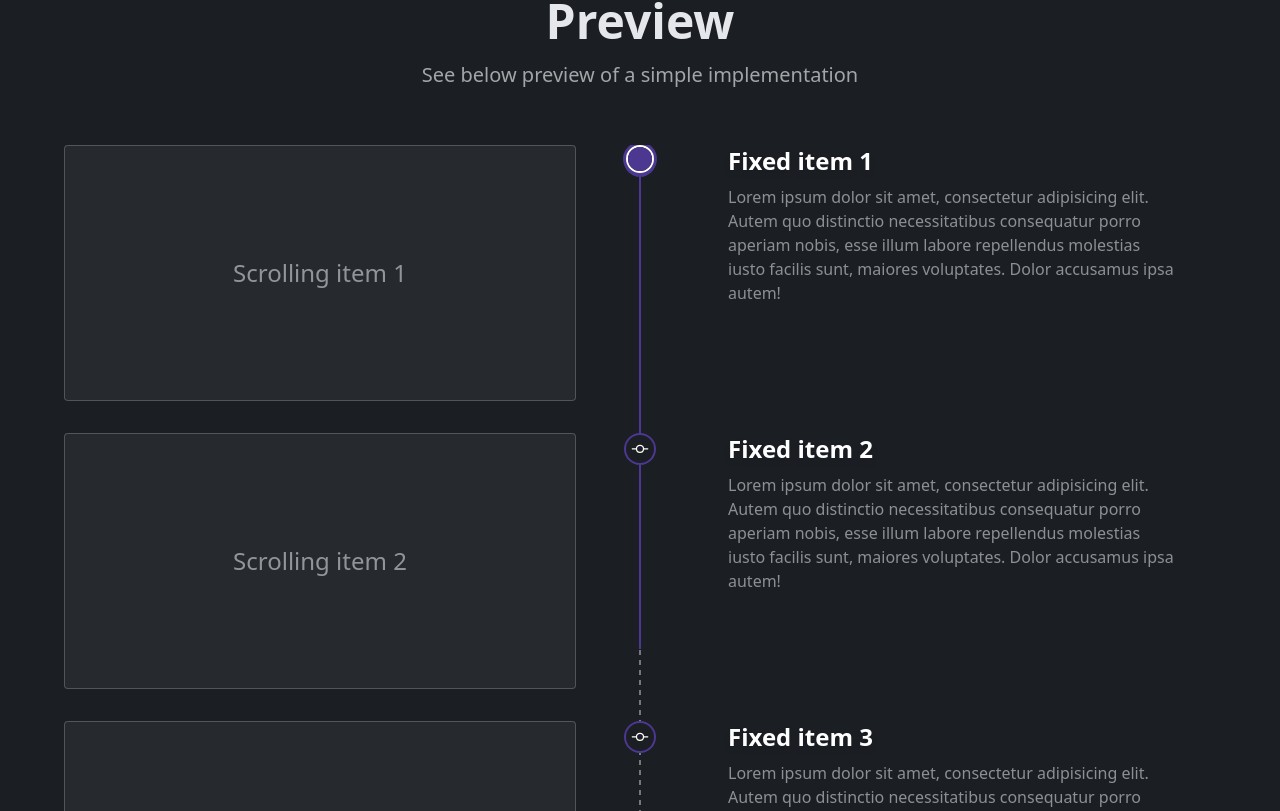
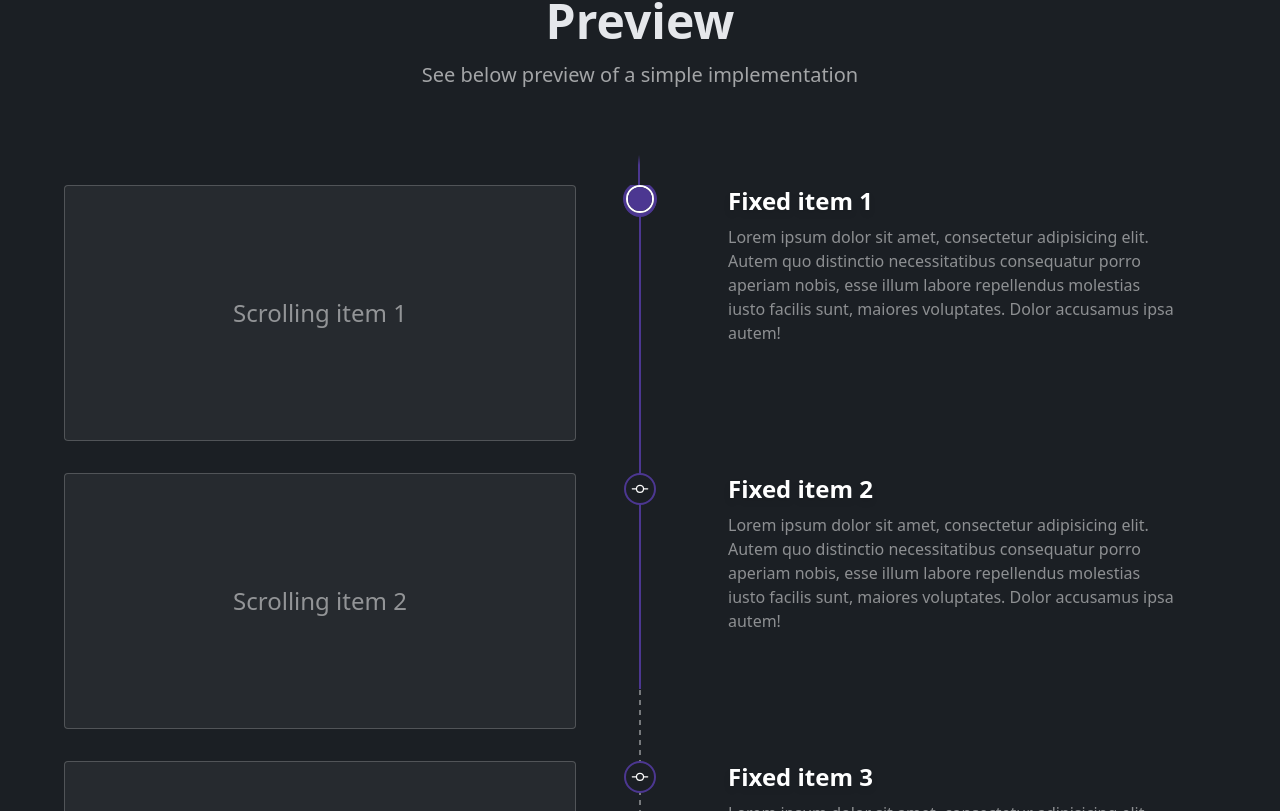
Before and after one commit to PeCrio/scrolling-features-react, a React (Vite) app: page / in a window 1280 px wide. Shown: the part 1069-1880 px from the top of the page. Built offline with nearby package versions, Linux system fonts and the light colour scheme.

Commit message:
feat: add beginning line mask

```diff
--- a/src/components/ScrollingFeatures.tsx
+++ b/src/components/ScrollingFeatures.tsx
@@ -93,41 +93,32 @@ export const ScrollingFeatures: React.FC<Props> = ({
   }
 
   return (
+    <div>
+      {/* Beginning tracking line mask */}
+      <div className="sfr-relative sfr-h-10 sfr-flex">
+        {trackingLineFadeColor && (
+          <div
+            className={`sfr-bg-gradient-to-b sfr-z-10 sfr-hidden lg:sfr-block sfr-top-0 sfr-inset-x-0 sfr-h-5 sfr-absolute sfr-w-[4px] sfr-translate-x-[-2px] lg:sfr-left-[50%]`}
+            style={{
+              background: `linear-gradient(${trackingLineFadeColor} 50%, transparent)`,
+            }}
+          ></div>
+        )}
+        <div
+          className={`sfr-hidden lg:sfr-block sfr-inset-x-0 sfr-h-full sfr-absolute sfr-w-[2px] sfr-translate-x-[-2px] lg:sfr-left-[50%]`}
+          style={{ backgroundColor: trackingLineColor }}
+        ></div>
+      </div>
       <div id="package-mask">
         <div className="sfr-relative sfr-isolate sfr-z-0">
           {/* Line trail */}
-        <div className="sfr-flex lg:sfr-justify-center -sfr-z-10 sfr-w-full sfr-h-full sfr-absolute sft-top-0 ">
-          {customLineTrail ? (
-            customLineTrail
-          ) : (
-            <div
-              className="sfr-w-[2px] -sfr-translate-x-[50%] lg:sfr-translate-x-0 sfr-h-full sfr-from-gray-300 sfr-bg-repeat-y"
-              style={{
-                backgroundImage:
-                  "linear-gradient(180deg, transparent, transparent 50%, var(--tw-gradient-from) 50%, var(--tw-gradient-from) 100%)",
-                backgroundSize: "2px 10px",
-              }}
-            ></div>
-          )}
-        </div>
-        {/* Beginning tracking line mask */}
-        {/* {trackingLineFadeColor && (
-          <div
-            className={`sfr-bg-gradient-to-b sfr-hidden lg:sfr-block sfr-top-0 sfr-inset-x-0 sfr-h-64 sfr-absolute sfr-w-[4px] sfr-translate-x-[-2px] lg:sfr-left-[50%]`}
-            style={{
-              background: `linear-gradient(${trackingLineFadeColor} 75%, transparent)`,
-            }}
-          ></div>
-        )} */}
+          <LineTrail customLineTrail={customLineTrail} />
           <div className="sfr-fixed sfr-h-full sfr-w-full lg:sfr-items-start lg:sfr-flex lg:sfr-justify-center sfr-z-0">
             <div
               className={`sfr-top-0 sfr-w-full sfr-flex lg:sfr-justify-center sfr-sticky -sfr-mt-[37vh]`}
             >
               {/* Desktop tracking line */}
-            <div
-              className={`lg:sfr-flex sfr-hidden lg:sfr-visible lg:sfr-justify-center sfr-sticky
-            `}
-            >
+              <div className="lg:sfr-flex sfr-hidden lg:sfr-visible lg:sfr-justify-center sfr-sticky">
                 <div
                   className={`sfr-w-[2px] sfr-transform sfr-transition-all sfr-duration-1000 ${
                     showAll ? "sfr-h-[100vh]" : "sfr-h-[37vh]"
@@ -171,5 +162,27 @@ export const ScrollingFeatures: React.FC<Props> = ({
           </div>
         </div>
       </div>
+    </div>
   );
 };
+
+export const LineTrail: React.FC<{ customLineTrail: ReactNode }> = ({
+  customLineTrail,
+}) => {
+  return (
+    <div className="sfr-flex lg:sfr-justify-center sfr-w-full sfr-h-full sfr-absolute sft-top-0 ">
+      {customLineTrail ? (
+        customLineTrail
+      ) : (
+        <div
+          className="sfr-w-[2px] -sfr-translate-x-[50%] lg:sfr-translate-x-0 sfr-h-full sfr-from-gray-300 sfr-bg-repeat-y"
+          style={{
+            backgroundImage:
+              "linear-gradient(180deg, transparent, transparent 50%, var(--tw-gradient-from) 50%, var(--tw-gradient-from) 100%)",
+            backgroundSize: "2px 10px",
+          }}
+        ></div>
+      )}
+    </div>
+  );
+};
```
Lines whose indentation alone changed are shown as unchanged.
